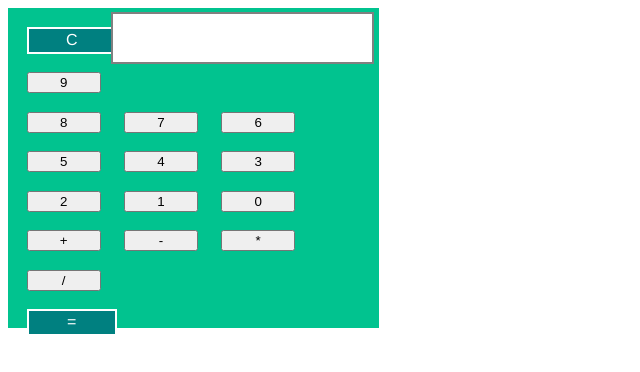
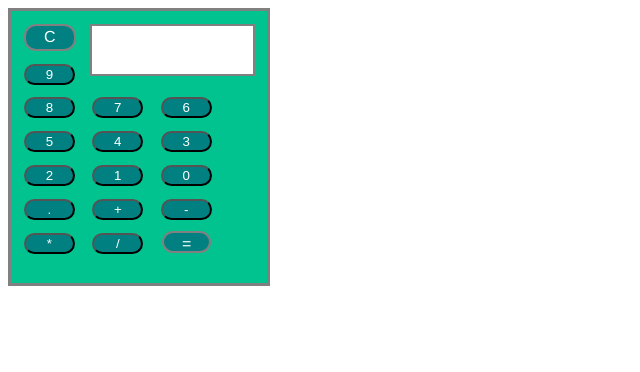
Before and after one commit to aschuff/hw9-calculator, a plain HTML site: page index.html in a window 1280 px wide. Shown: the whole page, without its empty margins (0-640 px from the left). Drawn offline with nearby package versions, Linux system fonts and the light colour scheme.

Commit message:
styled calc

```diff
--- a/index.html
+++ b/index.html
@@ -9,8 +9,8 @@
     <div class="calculator">
 
       <div class="result-window"></div>
+      <div class="clear">C</div>
 
-      <div class="clear">C</div>
       <input type="button" value="9"/>
       <input type="button" value="8"/>
       <input type="button" value="7"/>
@@ -21,6 +21,7 @@
       <input type="button" value="2"/>
       <input type="button" value="1"/>
       <input type="button" value="0"/>
+      <input type="button" value="."/>
       <input type="button" value="+"/>
       <input type="button" value="-"/>
       <input type="button" value="*"/>
--- a/styles.css
+++ b/styles.css
@@ -3,11 +3,12 @@ body {
 }
 
 .calculator {
-  width: 29%;
-  height: 20em;
+  width: 20%;
+  height: 17em;
   background-color: #01C38F;
   position: absolute;
   color: #FFF;
+  border: solid .2em gray;
 }
 
 .result-window {
@@ -16,41 +17,63 @@ body {
   color: black;
   text-align: right;
   float: right;
-  width: 70%;
+  width: 63%;
   height: 4em;
   font-size: 12px;
   border: solid gray .2em;
-  margin-top: 1%;
-  right: 0.4em;
+  margin-top: 5%;
+  right: 1em;
+  /*top: 5em;*/
 }
 div.clear {
   cursor: pointer;
   text-align: center;
   margin-top: 5%;
   margin-left: 5%;
-  width: 20%;
-  border: solid white 2px;
+  width: 14%;
+  border: solid gray 2px;
   background-color: teal;
   padding: 2px 6px 3px;
+  border-radius: 12px;
+}
 
+.clear:hover{
+color: gray;
+opacity: 3%;
 }
+
 div.equals {
   cursor: pointer;
   text-align: center;
+  margin-top: -9%;
+  margin-left: 59%;
+  width: 13%;
+  height: 5%;
+  border: solid gray 2px;
+  background-color: teal;
+  padding: 2px 6px 3px;
+  border-radius: 12px;
+}
+  .equals:hover{
+  color: gray;
+  opacity: 3%;
+}
+
+input {
+  cursor: pointer;
   margin-top: 5%;
   margin-left: 5%;
   width: 20%;
-  border: solid white 2px;
+  display: inline-block;
   background-color: teal;
-  padding: 2px 6px 3px;
+  color: white;
+  border-radius: 12px;
 }
 
-input {
-  margin-top: 5%;
-  margin-left: 5%;
-  width: 20%;
+input:hover{
+  color: gray;
+  opacity: 3%;
 }
-
 /*styled with help from http://www.bestcssbuttongenerator.com/#/23*/
 /*.input {
 	-moz-box-shadow:inset 0px 1px 0px 0px #ffffff;
```
